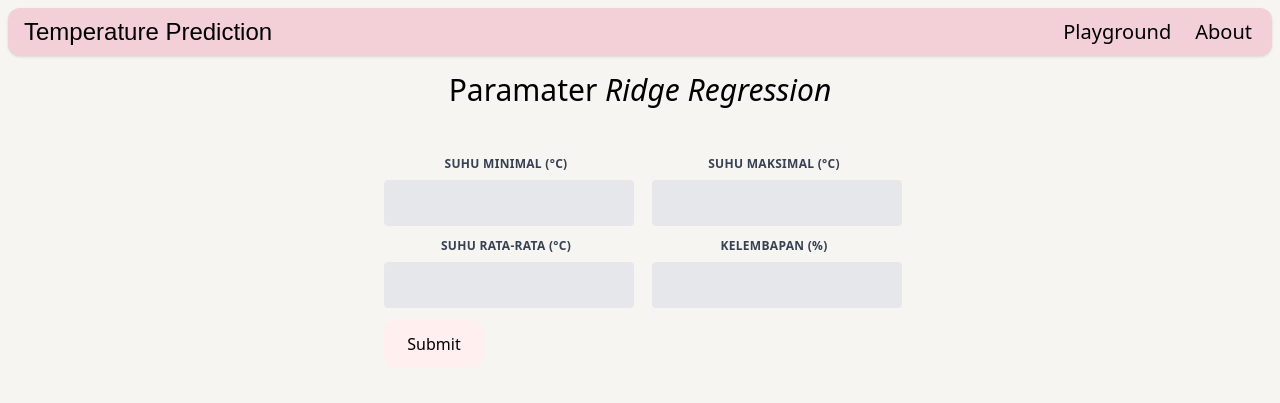
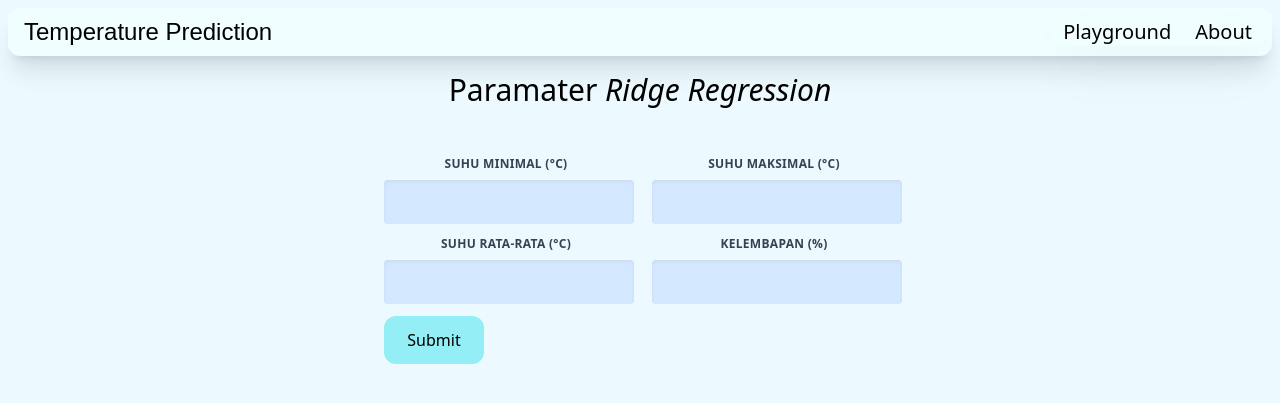
Before and after one commit to rafaelputra/temperature-prediction, a Flask app: page /playground in a window 1280 px wide. Shown: the top 403 px of the page. Run offline with Flask 3, Linux system fonts and the light colour scheme; parts of the project's set-up code (start-up, migrations or seed data) failed here and were passed over; some libraries are stand-ins or nearby versions.

Commit message:
update FE

```diff
--- a/templates/playground.html
+++ b/templates/playground.html
@@ -8,8 +8,8 @@
     <script type="module" src="https://unpkg.com/ionicons@7.1.0/dist/ionicons/ionicons.esm.js"></script>
     <script nomodule src="https://unpkg.com/ionicons@7.1.0/dist/ionicons/ionicons.js"></script>
 </head>
-<body class="bg-[#F6F5F2]">
-    <nav class="p-2 mt-2 mx-2 rounded-xl bg-[#F3D0D7] shadow md:flex md:items-center md:justify-between">
+<body class="bg-[#ECF9FF]">
+    <nav class="p-2 mt-2 mx-2 rounded-xl bg-[#F0FEFF] shadow-xl md:flex md:items-center md:justify-between">
       <div class="flex justify-between items-center ">
         <span class="text-2xl font-[Poppins] cursor-pointer">
           <h1 class="h-10 inline ml-2 " style="font-family: Arial">
@@ -21,7 +21,7 @@
         </span>
       </div>
 
-      <ul class="md:flex md:items-center md:static absolute md:z-auto rounded-md py-2 md:py-0 md:pl-0 md:opacity-100 opacity-0 top-[-200px] bg-[#F3D0D7]">
+      <ul class="md:flex md:items-center shadow-2xl md:static absolute md:z-auto rounded-md py-2 md:py-0 md:pl-0 md:opacity-100 opacity-0 top-[-200px] bg-[#F0FEFF]">
         <li class="mx-3 my-2 md:my-0">
           <a href="/playground" class="text-xl hover:text-pink-600 duration-500">Playground</a>
         </li>
@@ -45,29 +45,32 @@
           <label class="block uppercase tracking-wide text-gray-700 text-xs font-bold mb-2" for="grid-first-name">
             Suhu Minimal (°C)
           </label>
-          <input class="appearance-none block w-[250px] bg-gray-200 text-gray-700 border rounded py-3 px-4 mb-3 leading-tight focus:outline-none focus:bg-white text-center items-center" id="grid-first-name" type="number">
+          <input class="appearance-none shadow-inner block w-[250px] bg-[#D4E8FF] text-gray-700 rounded py-3 px-4 mb-3 leading-tight focus:outline-none focus:bg-[#67BBD2] text-center items-center" id="grid-first-name" type="number">
         </div>
         <div class="w-full md:w-1/2 px-3 mb-6 md:mb-0">
           <label class="block uppercase tracking-wide text-gray-700 text-xs font-bold mb-2" for="grid-first-name">
             Suhu Maksimal (°C)
           </label>
-          <input class="appearance-none block align-center w-[250px] bg-gray-200 text-gray-700 border rounded py-3 px-4 mb-3 leading-tight focus:outline-none focus:bg-white text-center items-center" id="grid-first-name" type="number">
+          <input class="appearance-none shadow-inner block align-center w-[250px] bg-[#D4E8FF] text-gray-700 rounded py-3 px-4 mb-3 leading-tight focus:outline-none focus:bg-[#E2EFFF] text-center items-center" id="grid-first-name" type="number">
         </div>
         <div class="w-full md:w-1/2 px-3 mb-6 md:mb-0">
           <label class="block uppercase tracking-wide text-gray-700 text-xs font-bold mb-2" for="grid-first-name">
             Suhu Rata-Rata (°C)
           </label>
-          <input class="appearance-none block align-center w-[250px] bg-gray-200 text-center items-center text-gray-700 border rounded py-3 px-4 mb-3 leading-tight focus:outline-none focus:bg-white" id="grid-first-name" type="number">
+          <input class="appearance-none shadow-inner block align-center w-[250px] bg-[#D4E8FF] text-center items-center text-gray-700 rounded py-3 px-4 mb-3 leading-tight focus:outline-none focus:bg-[#E2EFFF]" id="grid-first-name" type="number">
         </div>
         <div class="w-full md:w-1/2 px-3 mb-6 md:mb-0">
           <label class="block uppercase tracking-wide text-gray-700 text-xs font-bold mb-2" for="grid-first-name">
             Kelembapan (%)
           </label>
-          <input class="appearance-none block align-center text-center items-center w-[250px] bg-gray-200 text-gray-700 border rounded py-3 px-4 mb-3 leading-tight focus:outline-none focus:bg-white" id="grid-first-name" type="number" min="0" max="100">
+          <input class="appearance-none shadow-inner block align-center text-center items-center w-[250px] bg-[#D4E8FF] text-gray-700 rounded py-3 px-4 mb-3 leading-tight focus:outline-none focus:bg-[#E2EFFF]" id="grid-first-name" type="number" min="0" max="100">
+          <!-- Pesan error -->
+          <p class="text-red-500 text-xs italic hidden" x-show="document.getElementById('grid-first-name').value < 0 || document.getElementById('grid-first-name').value > 100">
         </div>
+
         <div class="w-full relative align-left text-left items-left md:w-1/2 px-3 mb-6 md:mb-0">
           <div class="md:w-1/3"></div>
-            <button class="block w-[100px] bg-[#FFEFEF] text-black-500 rounded-xl py-3 px-4 mb-3 type="button">
+            <button class="block w-[100px] bg-[#93EFF5] text-black-500 hover:bg-[#3D7582] rounded-xl py-3 px-4 mb-3 type="button"  >
               Submit
             </button>
           </div>
```
Also changed, not shown: templates/about.html (+8 -8 lines), templates/index.html (+7 -16 lines).
